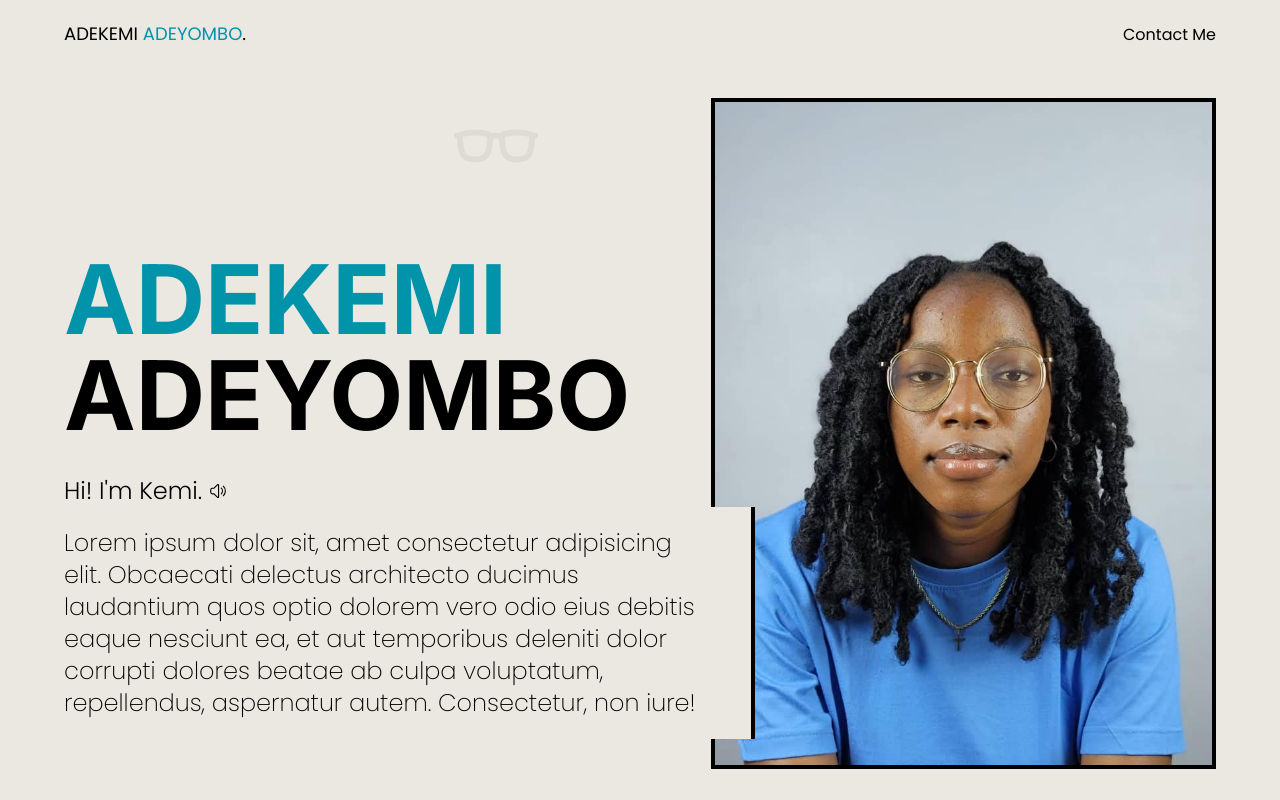
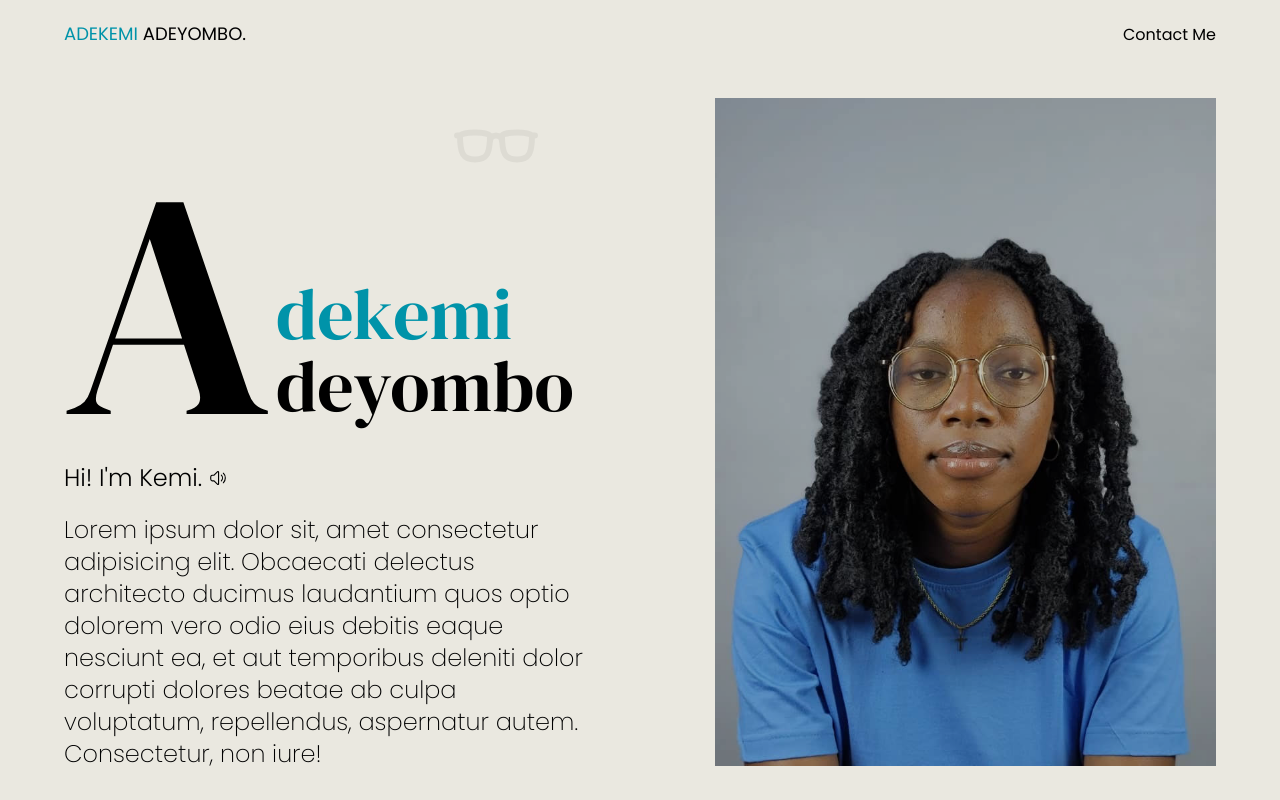
Before and after one commit to kryptcode/kemi, a Next.js app: page / in a window 1280 px wide. Built offline with nearby package versions, Linux system fonts and the light colour scheme.

Commit message:
"serif hero hyper"

```diff
--- a/src/components/Header.tsx
+++ b/src/components/Header.tsx
@@ -7,7 +7,7 @@ const Header = () => {
         <div className="w-[90%] mx-auto py-5 flex justify-between">
             <div className="group w-56 ">
                 <Link href={'/'} className="text-lg ">
-                    ADEKEMI <span className="text-[#0093A9] ">ADEYOMBO</span>.
+                    <span className="text-[#0093A9]">ADEKEMI</span>  <span className=" ">ADEYOMBO</span>.
                 </Link>
                 <div className="h-[1.7px] bg-black w-0 group-hover:w-56 transition-all ease-linear duration-[400ms] " />
             </div>
--- a/src/components/Hero.tsx
+++ b/src/components/Hero.tsx
@@ -1,23 +1,35 @@
+"use client"
 import Image from 'next/image'
 import heroImg from '../../unnamed.jpg'
-import { inter } from '@/lib/fonts'
+import { dm_serif, inter } from '@/lib/fonts'
 import { IoGlassesOutline } from 'react-icons/io5'
 import { HiOutlineSpeakerWave } from "react-icons/hi2";
+import 'animate.css';
 
 const Hero = () => {
   return (
     <div className=''>
         <div className="w-[90%] mx-auto flex justify-between relative py-7">
             <div className='flex-[1.3] '></div>
-            <div className='flex-1 overflow-hidden border-4 w-full border-black'>
-                <Image src={heroImg} alt="" className='w-full hover:scale-110 transition-all duration-500 ease-linear' />
+            <div className='flex-1 overflow-hidden w-full group relative'>
+                <Image src={heroImg} alt="" className='w-full group-hover:scale-110 transition-all duration-500 ease-linear' />
+                <div className='h-full w-full absolute bg-black/25 group-hover:bg-none top-0 left-0 right-0 bottom-0' />
             </div>
 
-            <div className='absolute top-1/4 z-10 lg:w-[60%]'>
+
+
+            <div className='absolute top-[10%] z-10 lg:w-[50%] animate__animated animate__fadeInLeft'>
                 <div className=''>
-                    <h1 className={`text-8xl font-bold mb-8 uppercase text-[#0093A9] ${inter.className}`}>Adekemi <br />
+                    <div className={` ${dm_serif.className} flex space-x-1 items-end`}>
+                        <span className='text-[20rem] leading-none '>A</span>
+                        <div className='flex flex-col text-7xl lg:pb-10'>
+                            <span className='text-[#0093A9]'>dekemi</span>
+                            <span className=''>deyombo</span>
+                        </div>
+                    </div>
+                    {/* <h1 className={`text-8xl font-bold mb-8  text-[#0093A9] ${dm_serif.className}`}>Adekemi {' '}
                     <span className='text-black'>Adeyombo</span>
-                     </h1>
+                     </h1> */}
                 </div>
                 <p className='text-2xl font-light'>
 
@@ -28,7 +40,7 @@ const Hero = () => {
                     </div>
                     </span>
                 </p>
-                <p className="text-2xl py-5 pr-10 font-extralight  bg-[#eae8e0] border-r-4 border-black">
+                <p className="text-2xl py-5 pr-10 font-extralight  bg-[#eae8e0] ">
                     Lorem ipsum dolor sit, amet consectetur adipisicing elit. Obcaecati delectus architecto ducimus laudantium quos optio dolorem vero odio eius debitis eaque nesciunt ea, et aut temporibus deleniti dolor corrupti dolores beatae ab culpa voluptatum, repellendus, aspernatur autem. Consectetur, non iure!
                 </p>
             </div>
--- a/src/lib/fonts.ts
+++ b/src/lib/fonts.ts
@@ -1,4 +1,4 @@
-import { Inter, Roboto_Mono, Poppins } from 'next/font/google'
+import { Inter, Roboto_Mono, Poppins, DM_Serif_Display } from 'next/font/google'
 
 export const inter = Inter({
   subsets: ['latin'],
@@ -15,3 +15,9 @@ export const poppins = Poppins({
     display: 'swap',
     weight: ['200','300','400','500', '600', '700', '800', '900']
 })
+
+export const dm_serif = DM_Serif_Display({
+    subsets: ['latin'],
+    display: 'swap',
+    weight: ['400']
+})
```
